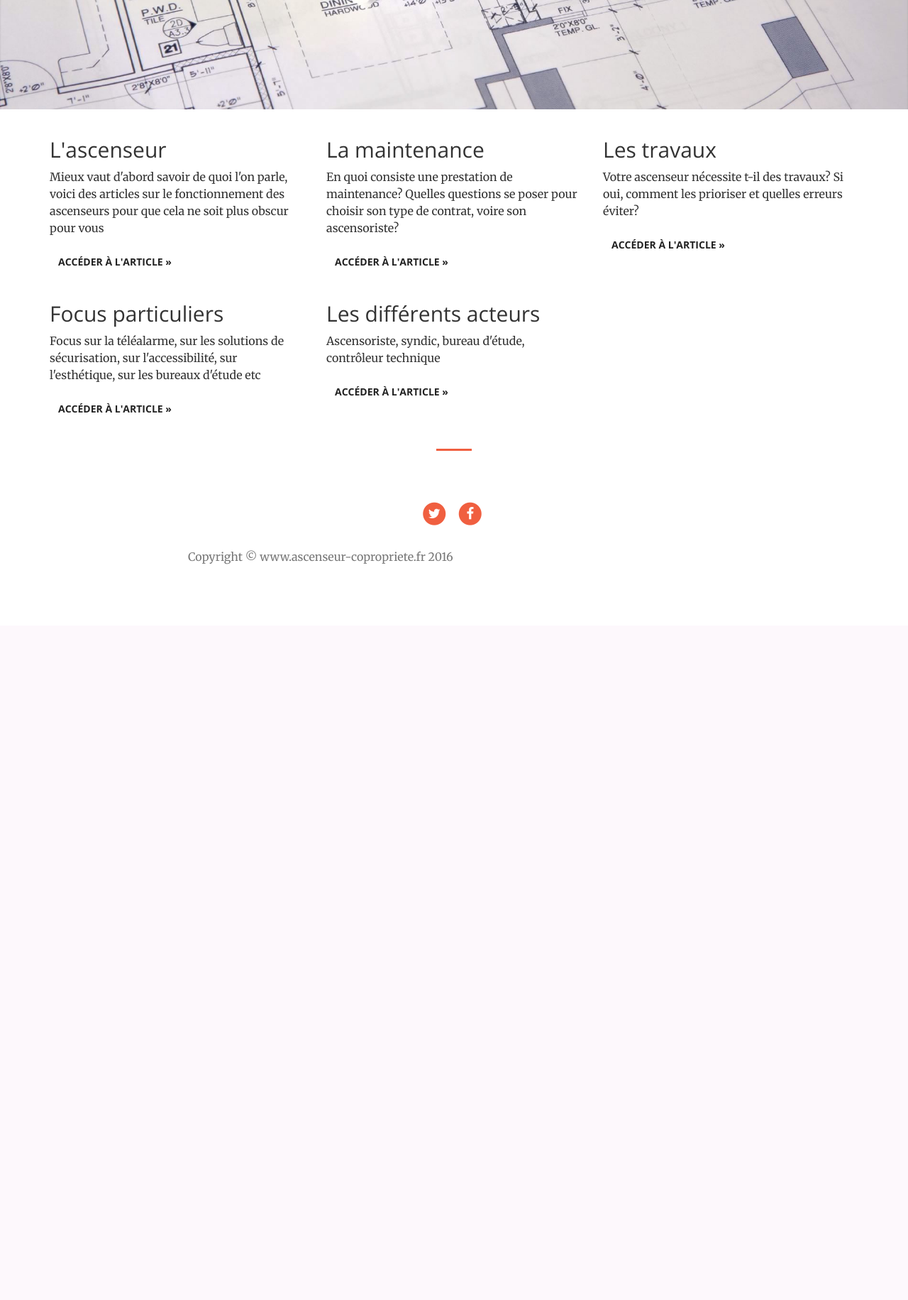
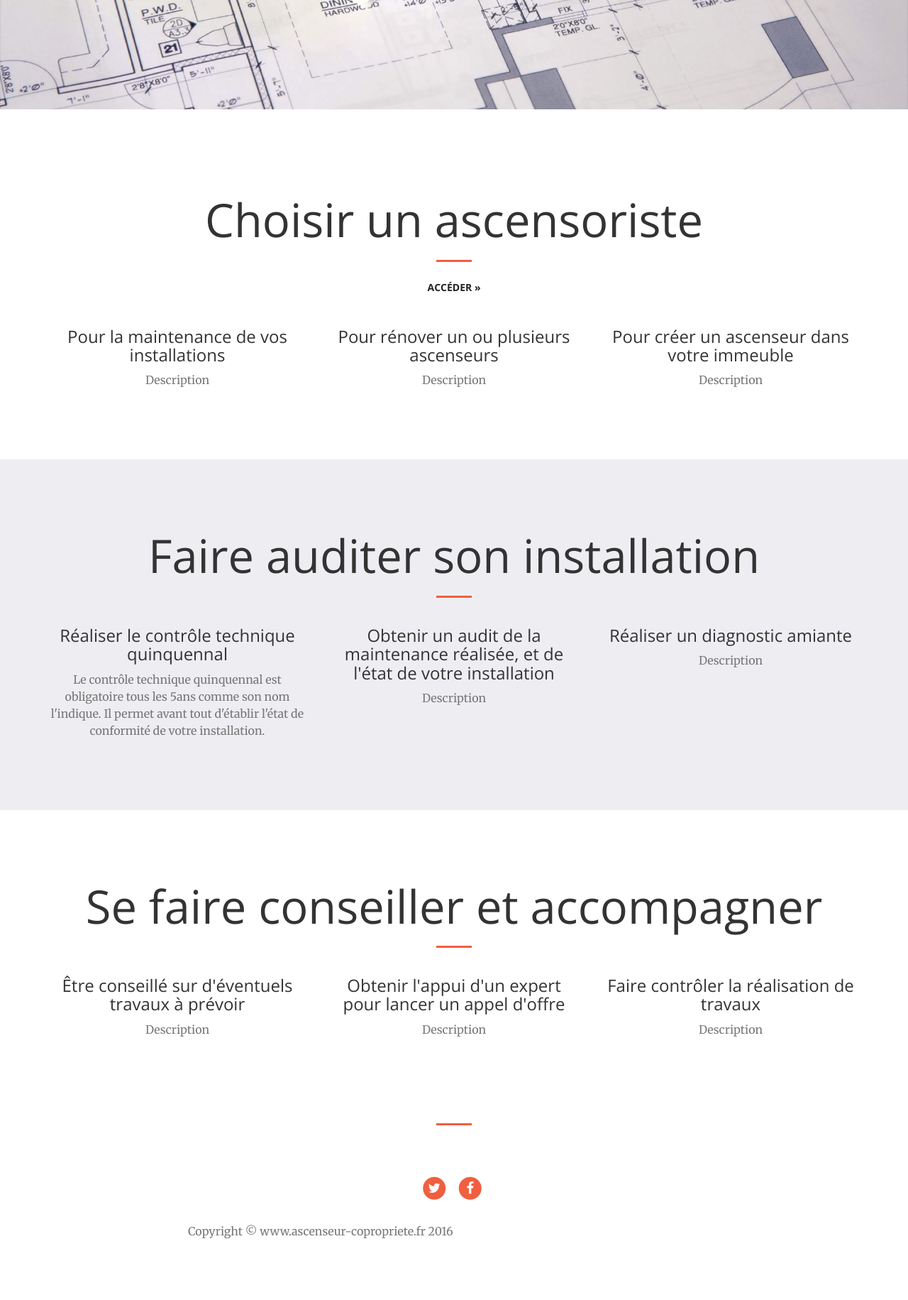
Before and after one commit to Leonardbinet/ascenseur, a Django app: page /prestataires/ in a window 1280 px wide. Shown: the part 406-2237 px from the top of the page at 71% size. Before the commit the page ends 1201 px from the top, so only its background shows below. Run offline with Django 3.2, Linux system fonts and the light colour scheme; parts of the project's set-up code (start-up, migrations or seed data) failed here and were passed over; some libraries are stand-ins or nearby versions.

Commit message:
Améliorations

```diff
--- a/articles/templates/articles/index.html
+++ b/articles/templates/articles/index.html
@@ -33,6 +33,7 @@
             {% endfor %}
 
         </div>
+
     </div>
 </article>
 <hr class="primary"></hr>
--- a/articles/views.py
+++ b/articles/views.py
@@ -10,6 +10,7 @@ def index(request):
     articles = Article.objects.all()
     context = {}
     context['categories']= categories
+    context['nbcat']= categories.count()
     context['articles']= articles
     return render(request,'articles/index.html',context)
 
--- a/ascenseur/settings.py
+++ b/ascenseur/settings.py
@@ -126,3 +126,4 @@ STATICFILES_DIRS = [
     os.path.join(BASE_DIR, "ascenseur/static"),
     '/var/www/static/',
 ]
+STATIC_ROOT = "/home/yomams/static"
--- a/ascenseur/static/Bootstrap/css/creative.css
+++ b/ascenseur/static/Bootstrap/css/creative.css
@@ -53,6 +53,10 @@ p {
 
 .bg-primary {
     background-color: #f05f40;
+}
+
+.bg-gris {
+    background-color: #EEEEF2;
 }
 
 .bg-dark {
--- a/ascenseur/templates/index.html
+++ b/ascenseur/templates/index.html
@@ -120,8 +120,8 @@
 <aside class="bg-primary">
     <div class="container text-center">
         <div class="call-to-action">
-            <h2>Obtenir une prestation de conseil, ou des propositions commerciales des ascensoristes</h2>
-            <a href="#" class="btn btn-default btn-xl wow tada">Devis gratuit</a>
+            <h2>Obtenir une prestation d'audit, conseil, ou des propositions commerciales des ascensoristes</h2>
+            <a href="{% url 'accueil_prestataires' %}" class="btn btn-default btn-xl">Trouvez vos prestataires</a>
         </div>
     </div>
 </aside>
--- a/prestataires/admin.py
+++ b/prestataires/admin.py
@@ -1,7 +1,9 @@
 from django.contrib import admin
 
 # Register your models here.
-from .models import Prestataire, Type_prestataire
+from .models import liste_Prestataires, Type_prestataire, pre_Article, pre_Categorie
 
-admin.site.register(Prestataire)
+admin.site.register(liste_Prestataires)
 admin.site.register(Type_prestataire)
+admin.site.register(pre_Article)
+admin.site.register(pre_Categorie)
--- a/prestataires/templates/prestataires/index.html
+++ b/prestataires/templates/prestataires/index.html
@@ -13,40 +13,107 @@
     </div>
 </header>
 <br>
-<article>
+
+<section id="ascensoriste">
     <div class="container">
         <div class="row">
-            <div class="col-md-4">
-                <h2>L'ascenseur</h2>
-                <p>Mieux vaut d'abord savoir de quoi l'on parle, voici des articles sur le fonctionnement des ascenseurs pour que cela ne soit plus obscur pour vous </p>
-                <p><a class="btn btn-default" href="/articles/page-dexemple/" role="button">Accéder à l'article »</a></p>
-            </div>
-            <div class="col-md-4">
-                <h2>La maintenance</h2>
-                <p>En quoi consiste une prestation de maintenance? Quelles questions se poser pour choisir son type de contrat, voire son ascensoriste? </p>
-                <p><a class="btn btn-default" href="" role="button">Accéder à l'article »</a></p>
-            </div>
-            <div class="col-md-4">
-                <h2>Les travaux</h2>
-                <p>Votre ascenseur nécessite t-il des travaux? Si oui, comment les prioriser et quelles erreurs éviter?</p>
-                <p><a class="btn btn-default" href="" role="button">Accéder à l'article »</a></p>
-            </div>
-        </div>
-        <div class="row">
-            <div class="col-md-4">
-                <h2>Focus particuliers</h2>
-                <p>Focus sur la téléalarme, sur les solutions de sécurisation, sur l'accessibilité, sur l'esthétique, sur les bureaux d'étude etc</p>
-                <p><a class="btn btn-default" href="" role="button">Accéder à l'article »</a></p>
-            </div>
-            <div class="col-md-4">
-                <h2>Les différents acteurs</h2>
-                <p>Ascensoriste, syndic, bureau d'étude, contrôleur technique</p>
-                <p><a class="btn btn-default" href="" role="button">Accéder à l'article »</a></p>
+            <div class="col-lg-12 text-center">
+                <h1 class="section-heading">Choisir un ascensoriste</h1>
+                <hr class="primary">
+                <p><a class="btn btn-default" href="{% url 'ascensoristes' %}" role="button">Accéder »</a></p>
             </div>
         </div>
     </div>
-</article>
-<hr class="primary"></hr>
+    <div class="container">
+        <div class="row">
+            <div class="col-lg-4 col-md-6 text-center">
+                <div class="service-box">
+                    <h3>Pour la maintenance de vos installations</h3>
+                    <p class="text-muted">Description</p>
+                </div>
+            </div>
+            <div class="col-lg-4 col-md-6 text-center">
+                <div class="service-box">
+                    <h3>Pour rénover un ou plusieurs ascenseurs </h3>
+                    <p class="text-muted">Description</p>
+                </div>
+            </div>
+            <div class="col-lg-4 col-md-6 text-center">
+                <div class="service-box">
+                    <h3>Pour créer un ascenseur dans votre immeuble</h3>
+                    <p class="text-muted">Description</p>
+                </div>
+            </div>
+        </div>
+    </div>
+</section>
+<section id="audit" class="bg-gris">
+    <div class="container">
+        <div class="row">
+            <div class="col-lg-12 text-center">
+                <h1 class="section-heading">Faire auditer son installation</h1>
+                <hr class="primary">
+            </div>
+        </div>
+    </div>
+    <div class="container">
+        <div class="row">
+            <div class="col-lg-4 col-md-6 text-center">
+                <div class="service-box">
+                    <h3>Réaliser le contrôle technique quinquennal</h3>
+                    <p class="text-muted">Le contrôle technique quinquennal est obligatoire tous les 5ans comme son nom l'indique. Il permet
+                    avant tout d'établir l'état de conformité de votre installation.</p>
+                </div>
+            </div>
+            <div class="col-lg-4 col-md-6 text-center">
+                <div class="service-box">
+                    <h3>Obtenir un audit de la maintenance réalisée, et de l'état de votre installation</h3>
+                    <p class="text-muted">Description</p>
+                </div>
+            </div>
+            <div class="col-lg-4 col-md-6 text-center">
+                <div class="service-box">
+                    <h3>Réaliser un diagnostic amiante</h3>
+                    <p class="text-muted">Description</p>
+                </div>
+            </div>
+        </div>
+    </div>
+</section>
+<section id="conseil">
+    <div class="container">
+        <div class="row">
+            <div class="col-lg-12 text-center">
+                <h1 class="section-heading">Se faire conseiller et accompagner</h1>
+                <hr class="primary">
+            </div>
+        </div>
+    </div>
+    <div class="container">
+        <div class="row">
+            <div class="col-lg-4 col-md-6 text-center">
+                <div class="service-box">
+                    <h3>Être conseillé sur d'éventuels travaux à prévoir</h3>
+                    <p class="text-muted">Description</p>
+                </div>
+            </div>
+            <div class="col-lg-4 col-md-6 text-center">
+                <div class="service-box">
+                    <h3>Obtenir l'appui d'un expert pour lancer un appel d'offre </h3>
+                    <p class="text-muted">Description</p>
+                </div>
+            </div>
+            <div class="col-lg-4 col-md-6 text-center">
+                <div class="service-box">
+                    <h3>Faire contrôler la réalisation de travaux</h3>
+                    <p class="text-muted">Description</p>
+                </div>
+            </div>
+        </div>
+    </div>
+</section>
+
+<hr class="primary">
 
 
 {% endblock %}
--- a/prestataires/urls.py
+++ b/prestataires/urls.py
@@ -4,5 +4,7 @@ from . import views
 
 urlpatterns = [
     url(r'^$', views.index, name='accueil_prestataires'),
-    url(r'^(?P<type_prestataire_slug>[\w\-]+)/$', views.type_prestaire, name='type_prestataire'),
+    url(r'^ascensoristes/',views.ascensoristes,name='ascensoristes'),
+    url(r'^focus/(?P<article_name_slug>[\w\-]+)/$', views.article_lecture, name='article_lecture'),
+
 ]
--- a/prestataires/views.py
+++ b/prestataires/views.py
@@ -3,7 +3,7 @@
 
 from django.shortcuts import render
 from django.template import loader
-from .models import Prestataire, Type_prestataire
+from .models import liste_Prestataires, Type_prestataire, pre_Article
 
 
 
@@ -13,7 +13,12 @@ def index(request):
     return render(request,'prestataires/index.html',context)
 
 
-def type_prestaire(request, type_prestataire_slug):
+def ascensoristes(request):
+    context = {
+    }
+    return render(request,'prestataires/section_asc.html',context)
+
+def article_lecture(request, article_name_slug):
 
     # Create a context dictionary which we can pass to the template rendering engine.
     context_dict = {}
@@ -22,25 +27,16 @@ def type_prestaire(request, type_prestataire_slug):
         # Can we find a category name slug with the given name?
         # If we can't, the .get() method raises a DoesNotExist exception.
         # So the .get() method returns one model instance or raises an exception.
-        type_prestataire = Type_prestataire.objects.get(slug=type_prestataire_slug)
-        context_dict['nom_type_prestataire'] = type_prestataire.nom_categorie
-        context_dict['description_prestataire'] = type_prestataire.description
-
-        # Retrieve all of the associated prestataires.
-        # Note that filter returns >= 1 model instance.
-        prestataires = Prestataire.objects.filter(categorie=type_prestataire)
-
-        # Adds our results list to the template context under name pages.
-        context_dict['prestataires'] = prestataires
-        # We also add the category object from the database to the context dictionary.
-        # We'll use this in the template to verify that the category exists.
-        #context_dict['category'] = category
+        article = pre_Article.objects.get(slug=article_name_slug)
+        context_dict['nom_article'] = article.titre_article
+        context_dict['description_article'] = article.description
+        context_dict['body_article'] = article.body
 
 
-    except Type_prestataire.DoesNotExist:
+    except pre_Article.DoesNotExist:
         # We get here if we didn't find the specified article.
         # Don't do anything - the template displays the "no category" message for us.
         pass
 
     # Go render the response and return it to the client.
-    return render(request, 'prestataires/type_prestataires.html', context_dict)
+    return render(request, 'prestataires/article_lecture.html', context_dict)
```
Also changed, not shown: Requirements.txt (+1 -25 lines), ascenseur/wsgi.py (+11 -3 lines), prestataires/models.py (+29 -2 lines), prestataires/templates/prestataires/article_lecture.html (added, +28 -0 lines), prestataires/templates/prestataires/section_asc.html (added, +46 -0 lines), prestataires/templates/prestataires/type_prestataires.html (deleted, +0 -52 lines), db.sqlite3, prestataires/migrations/0001_initial.py (deleted), prestataires/migrations/__init__.py (deleted).
